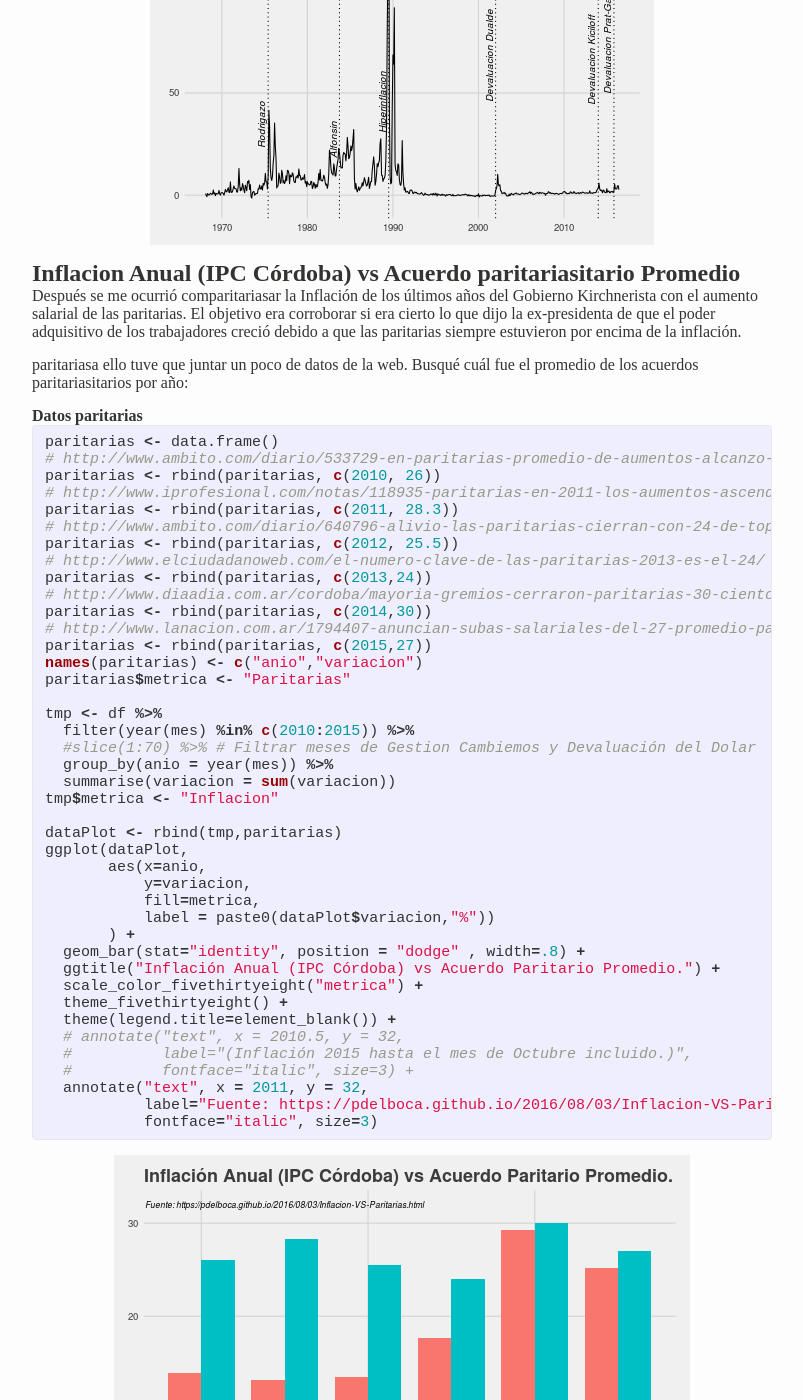
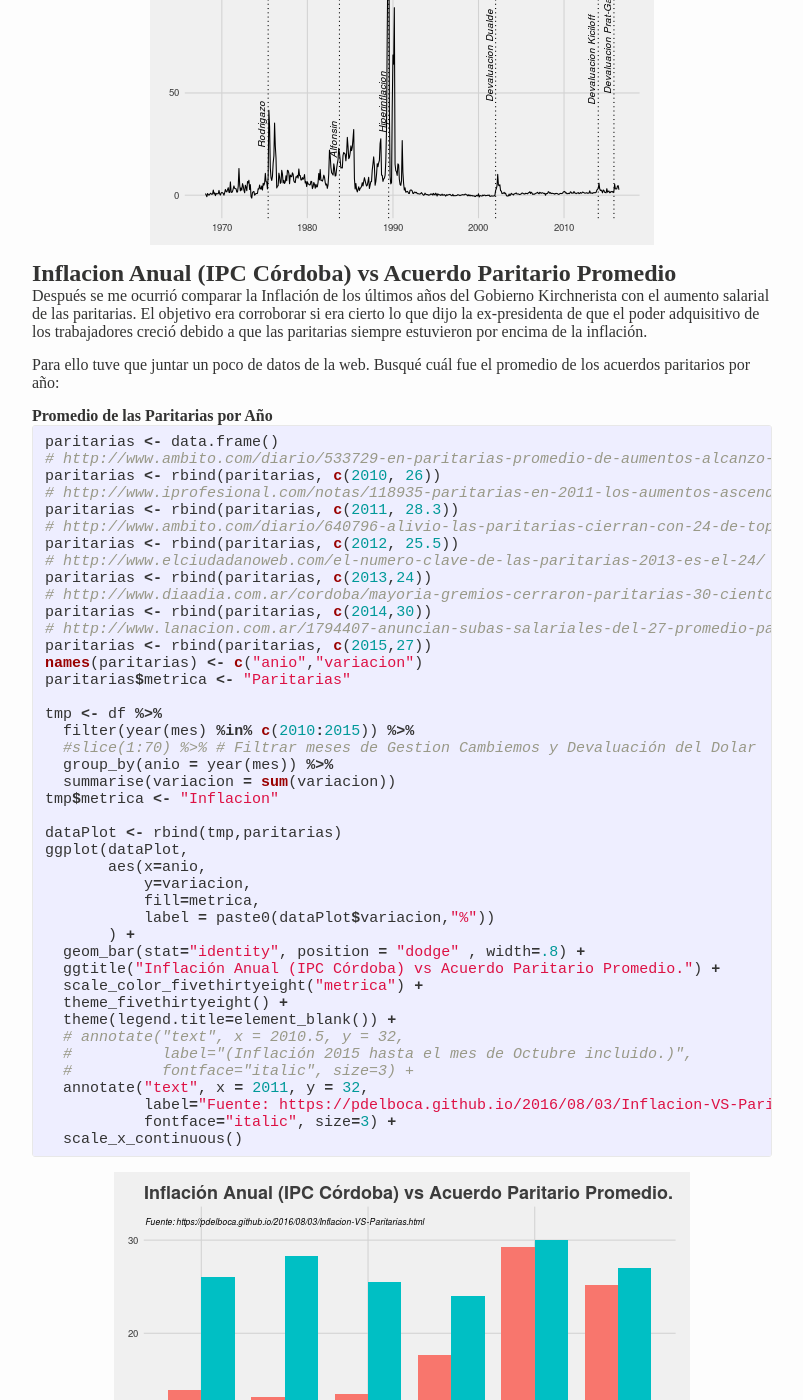
Before and after one commit to pdelboca/pdelboca.github.io, a Jekyll site: the page built from _posts/2016-08-03-Inflacion-VS-Paritarias.md, in a window 1280 px wide and 1400 px high, scrolled down 903 px. Shown: the whole window, without its empty margins (238-1041 px from the left). Built offline with Jekyll 4.4.1, drawn with Linux system fonts in a browser that asks for light colours.

Commit message:
Typos in text. Fucking Serch/Replace.

```diff
--- a/_posts/2016-08-03-Inflacion-VS-Paritarias.md
+++ b/_posts/2016-08-03-Inflacion-VS-Paritarias.md
@@ -39,12 +39,12 @@
 
 <img src="/figs/2016-08-03-Inflacion-VS-Paritarias/unnamed-chunk-2-1.png" title="center" alt="center" style="display: block; margin: auto;" />
 
-## Inflacion Anual (IPC Córdoba) vs Acuerdo paritariasitario Promedio
-Después se me ocurrió comparitariasar la Inflación de los últimos años del Gobierno Kirchnerista con el aumento salarial de las paritarias. El objetivo era corroborar si era cierto lo que dijo la ex-presidenta de que el poder adquisitivo de los trabajadores creció debido a que las paritarias siempre estuvieron por encima de la inflación.
+## Inflacion Anual (IPC Córdoba) vs Acuerdo Paritario Promedio
+Después se me ocurrió comparar la Inflación de los últimos años del Gobierno Kirchnerista con el aumento salarial de las paritarias. El objetivo era corroborar si era cierto lo que dijo la ex-presidenta de que el poder adquisitivo de los trabajadores creció debido a que las paritarias siempre estuvieron por encima de la inflación.
 
-paritariasa ello tuve que juntar un poco de datos de la web. Busqué cuál fue el promedio de los acuerdos paritariasitarios por año:
+Para ello tuve que juntar un poco de datos de la web. Busqué cuál fue el promedio de los acuerdos paritarios por año:
 
-#### Datos paritarias
+#### Promedio de las Paritarias por Año
 
 {% highlight r %}
 paritarias <- data.frame()
@@ -87,7 +87,8 @@
   #          fontface="italic", size=3) +
   annotate("text", x = 2011, y = 32,
            label="Fuente: https://pdelboca.github.io/2016/08/03/Inflacion-VS-Paritarias.html",
-           fontface="italic", size=3)
+           fontface="italic", size=3) +
+  scale_x_continuous()
 {% endhighlight %}
 
 <img src="/figs/2016-08-03-Inflacion-VS-Paritarias/unnamed-chunk-3-1.png" title="center" alt="center" style="display: block; margin: auto;" />
```
Also changed, not shown: _R/2016-08-03-Inflacion-VS-Paritarias.Rmd (+6 -5 lines).
